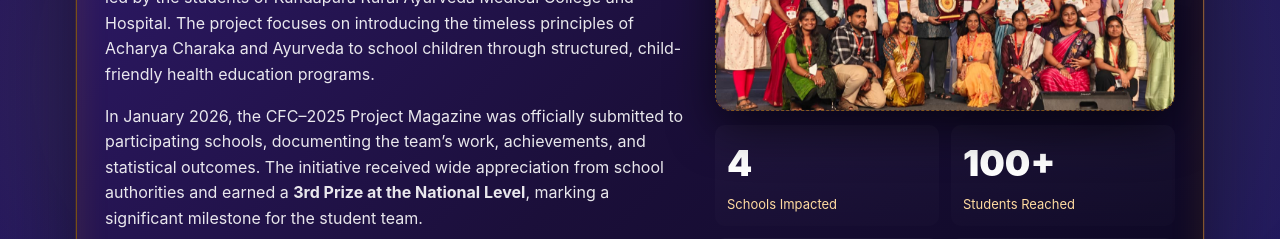
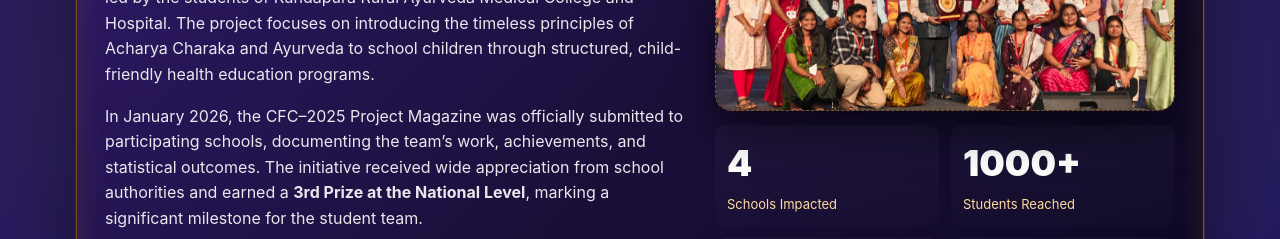
Before and after one commit to Dhanyash-ree/KRUMCH-CharakaForChildren, a Next.js app: page / in a window 1280 px wide. Shown: the part 1120-1359 px from the top of the page. Built offline with nearby package versions, Linux system fonts and the light colour scheme; a web font is replaced by a local one.

Commit message:
Fixed some details about event

```diff
--- a/src/app/globals.css
+++ b/src/app/globals.css
@@ -752,7 +752,7 @@ main{max-width:1200px;margin:28px auto;padding:0 18px}
   /* make header height slightly larger for touch */
   .site-nav { padding: 20px 16px; }
   .mobile-close {position: relative;
-  top: -10px;
+  top: -11px;
   right: -6px;}
 }
 /* =========================
--- a/src/app/page.js
+++ b/src/app/page.js
@@ -134,7 +134,7 @@ export default function Home() {
         </div>
 
         <div className="stat-col">
-          <div className="stat-num big">100+</div>
+          <div className="stat-num big">1000+</div>
           <div className="stat-label">Students Reached</div>
         </div>
 
```
